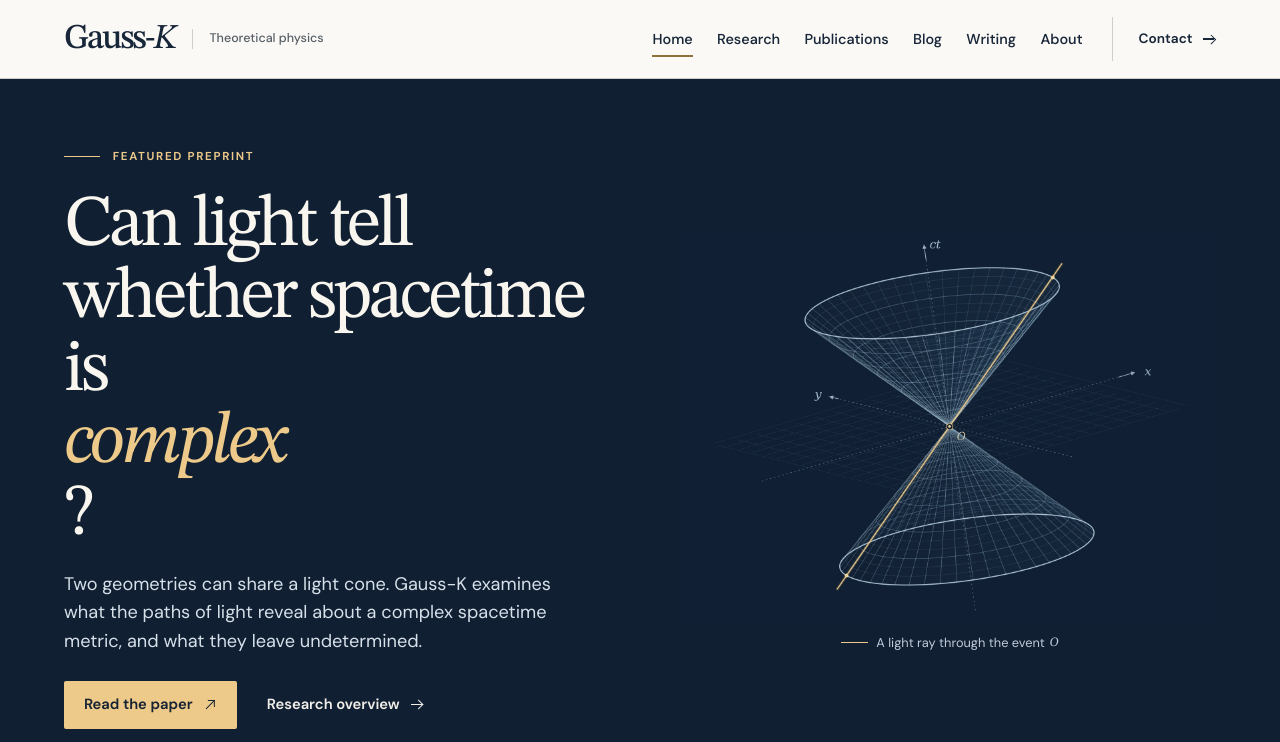
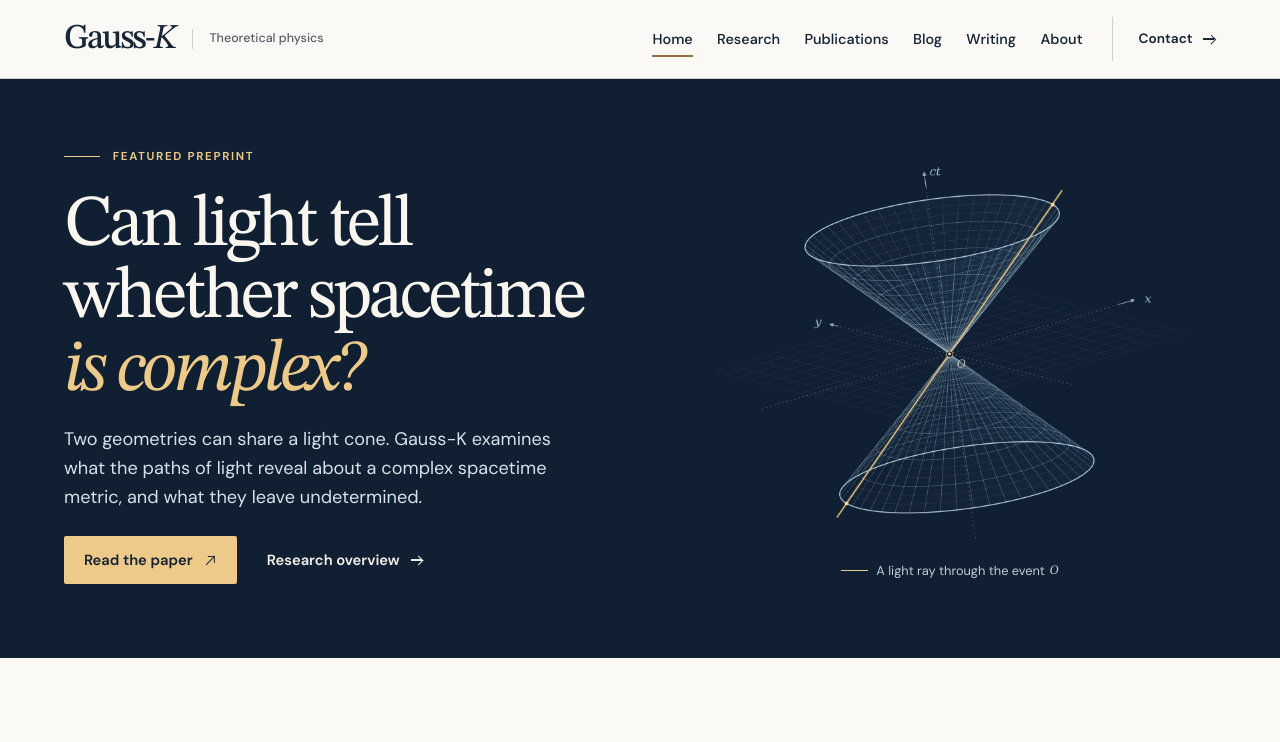
Before and after one commit to Gauss-K/gauss-k.github.io, a plain HTML site: page index.html in a window 1280 px wide. Shown: the top 742 px of the page. Drawn offline with Linux system fonts and the light colour scheme.

Commit message:
Fix HTML formatting for title emphasis

```diff
--- a/index.html
+++ b/index.html
@@ -46,7 +46,7 @@
       <div class="wrap hero-spread">
         <div class="hero-copy">
           <p class="kicker gold-rule">Featured preprint</p>
-          <h1 id="home-title"><span>Can light tell</span> <span>whether spacetime</span> <span>is <em>complex</em>?</span></h1>
+          <h1 id="home-title"><span>Can light tell</span> <span>whether spacetime</span> <em>is complex?</em></h1>
           <p class="hero-summary">Two geometries can share a light cone. Gauss-K examines what the paths of light reveal about a complex spacetime metric, and what they leave undetermined.</p>
           <div class="actions">
             <a class="button brass" href="https://zenodo.org/records/24003062" target="_blank" rel="noopener noreferrer">Read the paper <span class="arrow arrow-out" aria-hidden="true"></span></a>
```
